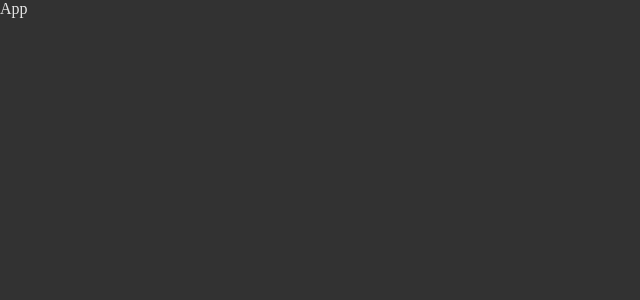
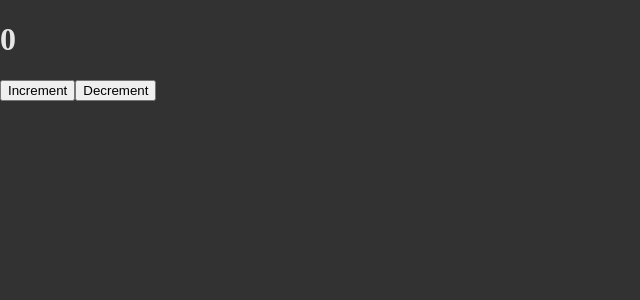
Before and after one commit to HudsonBean/React_Test_Space, a React (Create React App) app in the folder client/: page / in a window 1280 px wide. Shown: the top 300 px of the page, without its empty margins (0-640 px from the left). Built offline with nearby package versions, Linux system fonts and the light colour scheme.

Commit message:
Made counter component!

```diff
--- a/client/src/App.tsx
+++ b/client/src/App.tsx
@@ -1,6 +1,11 @@
 import React from "react";
 import "./App.css";
+import { Counter } from "./features/components/Counter";
 
 export const App = () => {
-  return <div>App</div>;
+  return (
+    <>
+      <Counter />
+    </>
+  );
 };
--- /dev/null
+++ b/client/src/features/components/Counter.tsx
@@ -0,0 +1,15 @@
+import React from "react";
+import { useAppDispatch, useAppSelector } from "../../hooks";
+import { increment, decrement, setValue } from "../slices/counter";
+
+export const Counter = () => {
+  const count = useAppSelector((state) => state.counter.value);
+  const dispatch = useAppDispatch();
+  return (
+    <>
+      <h1>{count}</h1>
+      <button onClick={(e) => dispatch(increment())}>Increment</button>
+      <button onClick={(e) => dispatch(decrement())}>Decrement</button>
+    </>
+  );
+};
--- a/client/src/index.tsx
+++ b/client/src/index.tsx
@@ -2,13 +2,17 @@ import React from "react";
 import ReactDOM from "react-dom/client";
 import { App } from "./App";
 import reportWebVitals from "./reportWebVitals";
+import { Provider } from "react-redux";
+import { store } from "./store";
 
 const root = ReactDOM.createRoot(
   document.getElementById("root") as HTMLElement
 );
 root.render(
   <React.StrictMode>
-    <App />
+    <Provider store={store}>
+      <App />
+    </Provider>
   </React.StrictMode>
 );
 
--- a/client/src/store.ts
+++ b/client/src/store.ts
@@ -1,7 +1,8 @@
 import { configureStore } from "@reduxjs/toolkit";
+import counterReducer from "./features/slices/counter";
 
 export const store = configureStore({
-  reducer: {},
+  reducer: { counter: counterReducer },
 });
 
 export type RootState = ReturnType<typeof store.getState>;
```
